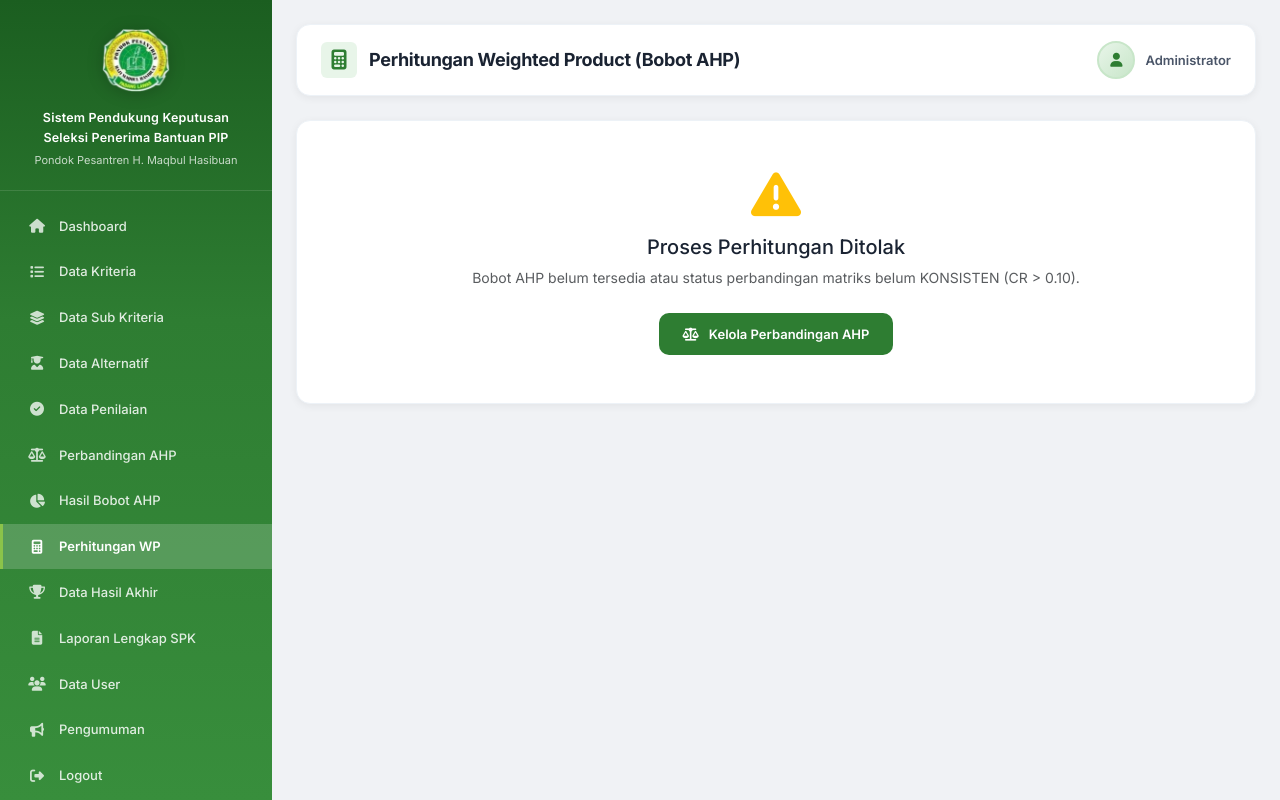
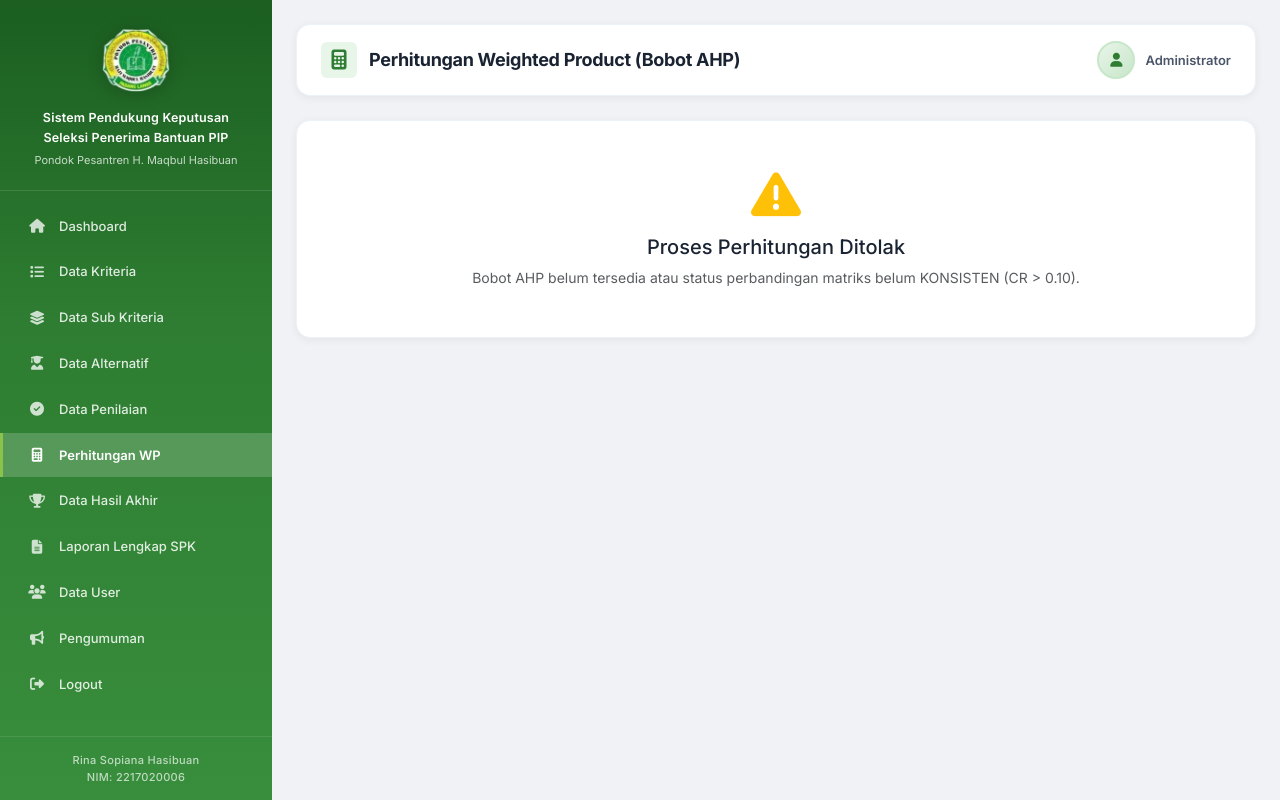
Before and after one commit to Muhammad-Nurul-Fajri/spk-pip, a PHP site: page /views/admin/perhitungan/index.php in a window 1280 px wide. Run offline with PHP 8.4, Linux system fonts and the light colour scheme; a user stored in the database is signed in; data that the repository does not hold is empty; some libraries are stand-ins or nearby versions.

```diff
--- a/views/admin/ahp/index.php
+++ b/views/admin/ahp/index.php
@@ -3,6 +3,10 @@ session_start();
 require_once '../../../config/koneksi.php';
 require_once '../../../app/helpers/AhpWpHelper.php';
 require_role('admin');
+
+// Redirect admin away from hidden AHP weight results page
+header("Location: ../dashboard.php");
+exit;
 
 $ahp_res = AhpWpHelper::processAHP($koneksi);
 
--- a/views/admin/perbandingan/index.php
+++ b/views/admin/perbandingan/index.php
@@ -3,6 +3,10 @@ session_start();
 require_once '../../../config/koneksi.php';
 require_once '../../../app/helpers/AhpWpHelper.php';
 require_role('admin');
+
+// Redirect admin away from hidden AHP comparison page
+header("Location: ../dashboard.php");
+exit;
 
 $pesan_sukses = '';
 $pesan_error  = '';
--- a/views/admin/perhitungan/index.php
+++ b/views/admin/perhitungan/index.php
@@ -80,10 +80,7 @@ $asset_depth = 3;
         <div class="card-custom text-center py-5">
             <i class="fa fa-triangle-exclamation text-warning mb-3" style="font-size:50px;"></i>
             <h5>Proses Perhitungan Ditolak</h5>
-            <p class="text-muted mb-4"><?php echo htmlspecialchars($wp_res['message']); ?></p>
-            <a href="../perbandingan/index.php" class="btn btn-success-custom">
-                <i class="fa fa-balance-scale me-1"></i> Kelola Perbandingan AHP
-            </a>
+            <p class="text-muted mb-0"><?php echo htmlspecialchars($wp_res['message']); ?></p>
         </div>
     <?php else: ?>
 
@@ -96,9 +93,6 @@ $asset_depth = 3;
                     Bobot kriteria bersumber dari matriks AHP konsisten (CR = <?php echo number_format($wp_res['consistency']['cr'], 4); ?> ≤ 0.10).
                 </p>
             </div>
-            <a href="../ahp/index.php" class="btn btn-sm btn-outline-success" style="font-size:12px;">
-                <i class="fa fa-chart-pie me-1"></i> Detail Matriks AHP
-            </a>
         </div>
     </div>
 
--- a/views/layouts/sidebar_admin.php
+++ b/views/layouts/sidebar_admin.php
@@ -23,8 +23,6 @@ $base_root   = $base_root ?? '../../../';
         <li><a href="<?php echo $base_admin; ?>sub_kriteria/index_subkriteria.php" <?php echo ($active_menu=='sub_kriteria')?'class="active"':''; ?>><i class="fa fa-layer-group"></i> Data Sub Kriteria</a></li>
         <li><a href="<?php echo $base_admin; ?>alternatif/index.php" <?php echo ($active_menu=='alternatif')?'class="active"':''; ?>><i class="fa fa-user-graduate"></i> Data Alternatif</a></li>
         <li><a href="<?php echo $base_admin; ?>penilaian/index.php" <?php echo ($active_menu=='penilaian')?'class="active"':''; ?>><i class="fa fa-check-circle"></i> Data Penilaian</a></li>
-        <li><a href="<?php echo $base_admin; ?>perbandingan/index.php" <?php echo ($active_menu=='perbandingan')?'class="active"':''; ?>><i class="fa fa-balance-scale"></i> Perbandingan AHP</a></li>
-        <li><a href="<?php echo $base_admin; ?>ahp/index.php" <?php echo ($active_menu=='ahp')?'class="active"':''; ?>><i class="fa fa-chart-pie"></i> Hasil Bobot AHP</a></li>
         <li><a href="<?php echo $base_admin; ?>perhitungan/index.php" <?php echo ($active_menu=='perhitungan')?'class="active"':''; ?>><i class="fa fa-calculator"></i> Perhitungan WP</a></li>
         <li><a href="<?php echo $base_admin; ?>hasil/index.php" <?php echo ($active_menu=='hasil')?'class="active"':''; ?>><i class="fa fa-trophy"></i> Data Hasil Akhir</a></li>
         <li><a href="<?php echo $base_admin; ?>laporan_spk/index.php" <?php echo ($active_menu=='laporan_spk')?'class="active"':''; ?>><i class="fa fa-file-lines"></i> Laporan Lengkap SPK</a></li>
```
Also changed, not shown: views/admin/dashboard.php (+0 -18 lines).
